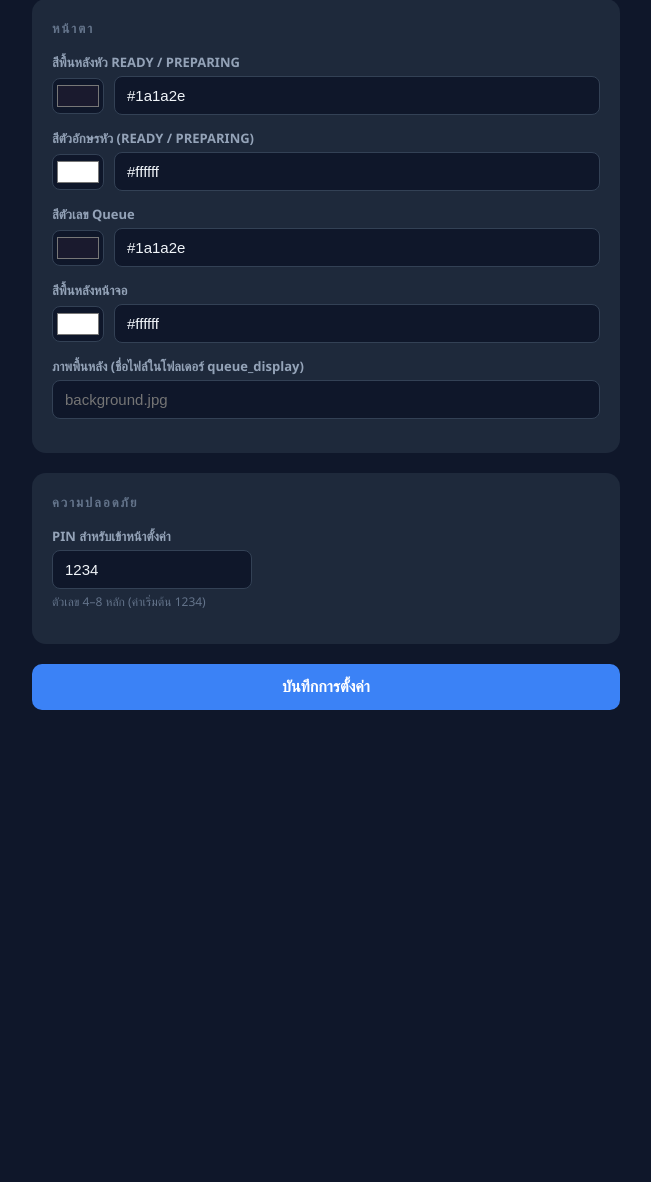
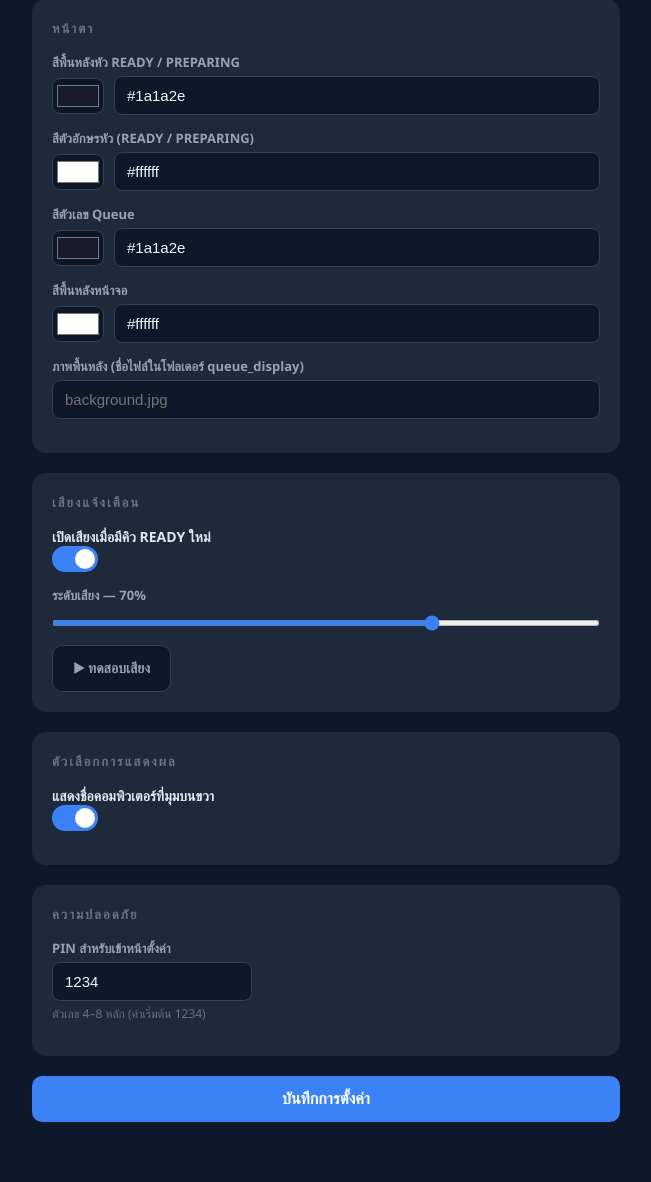
Before and after one commit to moochanakarn-pixel/All-Project-Checker, a PHP site: page /settings.php in a window 1280 px wide. Shown: the part 1063-2245 px from the top of the page, without its empty margins (314-965 px from the left). Before the commit the page ends 1773 px from the top, so only its background shows below. Run offline with PHP 8.4, Linux system fonts and the light colour scheme; the visitor is signed in with stand-in values (Sample User, id 1); some libraries are stand-ins or nearby versions.

Commit message:
queue_display: add sound settings + hide computer name badge option
- Settings > เสียงแจ้งเตือน: toggle เปิด/ปิด + slider ระดับเสียง 0-100% + ปุ่มทดสอบเสียง
- Settings > ตัวเลือกการแสดงผล: toggle ซ่อน/แสดงชื่อคอมพิวเตอร์ขวาบน
- config.php: SOUND_ENABLED, SOUND_VOLUME, SHOW_COMPUTER_NAME constants
- index.php: playBeep() ใช้ volume จาก settings; badge ขึ้นตาม SHOW_COMPUTER_NAME

https://claude.ai/code/session_01VZriq3Tdpbh2ngHSrHhh7V

```diff
--- a/queue_display/config.php
+++ b/queue_display/config.php
@@ -42,6 +42,9 @@ define('COLOR_QUEUE_TEXT',    validateCssColor(localSetting($__localSettings, 'c
 define('COLOR_APP_BG',        validateCssColor(localSetting($__localSettings, 'color_app_bg',      '#ffffff'), '#ffffff'));
 define('QUEUE_COMPUTER_ID',      (int)localSetting($__localSettings, 'computer_id',           0));
 define('SHOP_PRODUCT_LEVEL_ID',  (int)localSetting($__localSettings, 'product_level_id',       0));
+define('SOUND_ENABLED',          (bool)(int)localSetting($__localSettings, 'sound_enabled',     1));
+define('SOUND_VOLUME',           max(0, min(100, (int)localSetting($__localSettings, 'sound_volume',  70))));
+define('SHOW_COMPUTER_NAME',     (bool)(int)localSetting($__localSettings, 'show_computer_name', 1));
 
 define('KDS_ENV_DB_HOST', 'KDS_DB_HOST');
 define('KDS_ENV_DB_PORT', 'KDS_DB_PORT');
--- a/queue_display/settings.php
+++ b/queue_display/settings.php
@@ -127,6 +127,9 @@ if ($action === 'save' && !empty($_SESSION['qdisplay_auth'])) {
             'color_header_text'     => safeColor($_POST['color_header_text'] ?? '#ffffff', '#ffffff'),
             'color_queue_text'      => safeColor($_POST['color_queue_text']  ?? '#1a1a2e', '#1a1a2e'),
             'color_app_bg'          => safeColor($_POST['color_app_bg']      ?? '#ffffff', '#ffffff'),
+            'sound_enabled'         => isset($_POST['sound_enabled'])         ? 1 : 0,
+            'sound_volume'          => max(0, min(100, (int)($_POST['sound_volume']  ?? 70))),
+            'show_computer_name'    => isset($_POST['show_computer_name'])    ? 1 : 0,
         ];
         $content = "<?php return " . var_export($new, true) . ";\n";
         if (file_put_contents(settingsFilePath(), $content) !== false) {
@@ -207,6 +210,16 @@ body{font-family:'Segoe UI','Helvetica Neue',Arial,sans-serif;background:#0f172a
 .test-result{margin-top:8px;font-size:13px;font-weight:600}
 .test-result.ok {color:#4ade80}
 .test-result.err{color:#f87171}
+
+/* ── Toggle switch ── */
+.toggle-wrap{display:flex;align-items:center;justify-content:space-between;gap:12px;cursor:pointer;user-select:none}
+.toggle-text{font-size:14px;color:#e2e8f0;flex:1}
+.toggle-switch{position:relative;width:46px;height:26px;flex-shrink:0}
+.toggle-switch input{display:none}
+.toggle-slider{position:absolute;inset:0;background:#334155;border-radius:13px;transition:.2s}
+.toggle-slider::before{content:'';position:absolute;width:20px;height:20px;border-radius:50%;background:#94a3b8;left:3px;top:3px;transition:.2s}
+.toggle-switch input:checked+.toggle-slider{background:#3b82f6}
+.toggle-switch input:checked+.toggle-slider::before{transform:translateX(20px);background:#fff}
 </style>
 </head>
 <body>
@@ -399,6 +412,44 @@ body{font-family:'Segoe UI','Helvetica Neue',Arial,sans-serif;background:#0f172a
             </div>
         </div>
 
+        <!-- Sound -->
+        <div class="section">
+            <div class="section-title">เสียงแจ้งเตือน</div>
+            <div class="field">
+                <label class="toggle-wrap">
+                    <span class="toggle-text">เปิดเสียงเมื่อมีคิว READY ใหม่</span>
+                    <div class="toggle-switch">
+                        <input type="checkbox" name="sound_enabled" value="1" id="soundEnabled" <?= sv($local,'sound_enabled',1) ? 'checked' : '' ?>>
+                        <span class="toggle-slider"></span>
+                    </div>
+                </label>
+            </div>
+            <div class="field" id="volumeWrap">
+                <label>ระดับเสียง — <span id="volPct"><?= (int)sv($local,'sound_volume',70) ?></span>%</label>
+                <input type="range" name="sound_volume" id="volRange" min="0" max="100" step="5"
+                       value="<?= (int)sv($local,'sound_volume',70) ?>"
+                       style="width:100%;margin-top:8px;accent-color:#3b82f6;cursor:pointer;height:6px">
+            </div>
+            <div style="display:flex;align-items:center;gap:12px;margin-top:4px">
+                <button type="button" class="btn-test" id="btnTestSound">▶ ทดสอบเสียง</button>
+                <span id="testSoundResult" style="font-size:13px;font-weight:600"></span>
+            </div>
+        </div>
+
+        <!-- Display Options -->
+        <div class="section">
+            <div class="section-title">ตัวเลือกการแสดงผล</div>
+            <div class="field">
+                <label class="toggle-wrap">
+                    <span class="toggle-text">แสดงชื่อคอมพิวเตอร์ที่มุมบนขวา</span>
+                    <div class="toggle-switch">
+                        <input type="checkbox" name="show_computer_name" value="1" <?= sv($local,'show_computer_name',1) ? 'checked' : '' ?>>
+                        <span class="toggle-slider"></span>
+                    </div>
+                </label>
+            </div>
+        </div>
+
         <!-- Security -->
         <div class="section">
             <div class="section-title">ความปลอดภัย</div>
@@ -464,6 +515,45 @@ document.getElementById('btnLoadComputers').addEventListener('click', function()
         .catch(function() { el.textContent = 'เกิดข้อผิดพลาด'; el.className = 'test-result err'; });
 });
 
+// ── Sound section ────────────────────────────────────────────────────────
+var volRange     = document.getElementById('volRange');
+var volPct       = document.getElementById('volPct');
+var soundEnabled = document.getElementById('soundEnabled');
+var volumeWrap   = document.getElementById('volumeWrap');
+
+volRange.addEventListener('input', function () { volPct.textContent = this.value; });
+
+function applyVolumeToggle() {
+    volumeWrap.style.opacity       = soundEnabled.checked ? '1'    : '0.4';
+    volumeWrap.style.pointerEvents = soundEnabled.checked ? ''     : 'none';
+}
+soundEnabled.addEventListener('change', applyVolumeToggle);
+applyVolumeToggle();
+
+document.getElementById('btnTestSound').addEventListener('click', function () {
+    var resultEl = document.getElementById('testSoundResult');
+    try {
+        var ctx = new (window.AudioContext || window.webkitAudioContext)();
+        var vol = parseInt(volRange.value, 10) / 100;
+        var o   = ctx.createOscillator();
+        var g   = ctx.createGain();
+        o.connect(g); g.connect(ctx.destination);
+        o.frequency.setValueAtTime(880, ctx.currentTime);
+        o.frequency.setValueAtTime(660, ctx.currentTime + 0.12);
+        g.gain.setValueAtTime(0.5 * vol, ctx.currentTime);
+        g.gain.exponentialRampToValueAtTime(0.001, ctx.currentTime + 0.45);
+        o.start(ctx.currentTime);
+        o.stop(ctx.currentTime + 0.45);
+        o.onended = function () { ctx.close(); };
+        resultEl.textContent = '✓ เล่นเสียงแล้ว';
+        resultEl.style.color = '#4ade80';
+    } catch (e) {
+        resultEl.textContent = '✗ ' + e.message;
+        resultEl.style.color = '#f87171';
+    }
+    setTimeout(function () { resultEl.textContent = ''; }, 3000);
+});
+
 document.getElementById('btnTest').addEventListener('click', function() {
     var form = this.closest('form');
     var data = new FormData();
```
Also changed, not shown: queue_display/index.php (+7 -4 lines).
